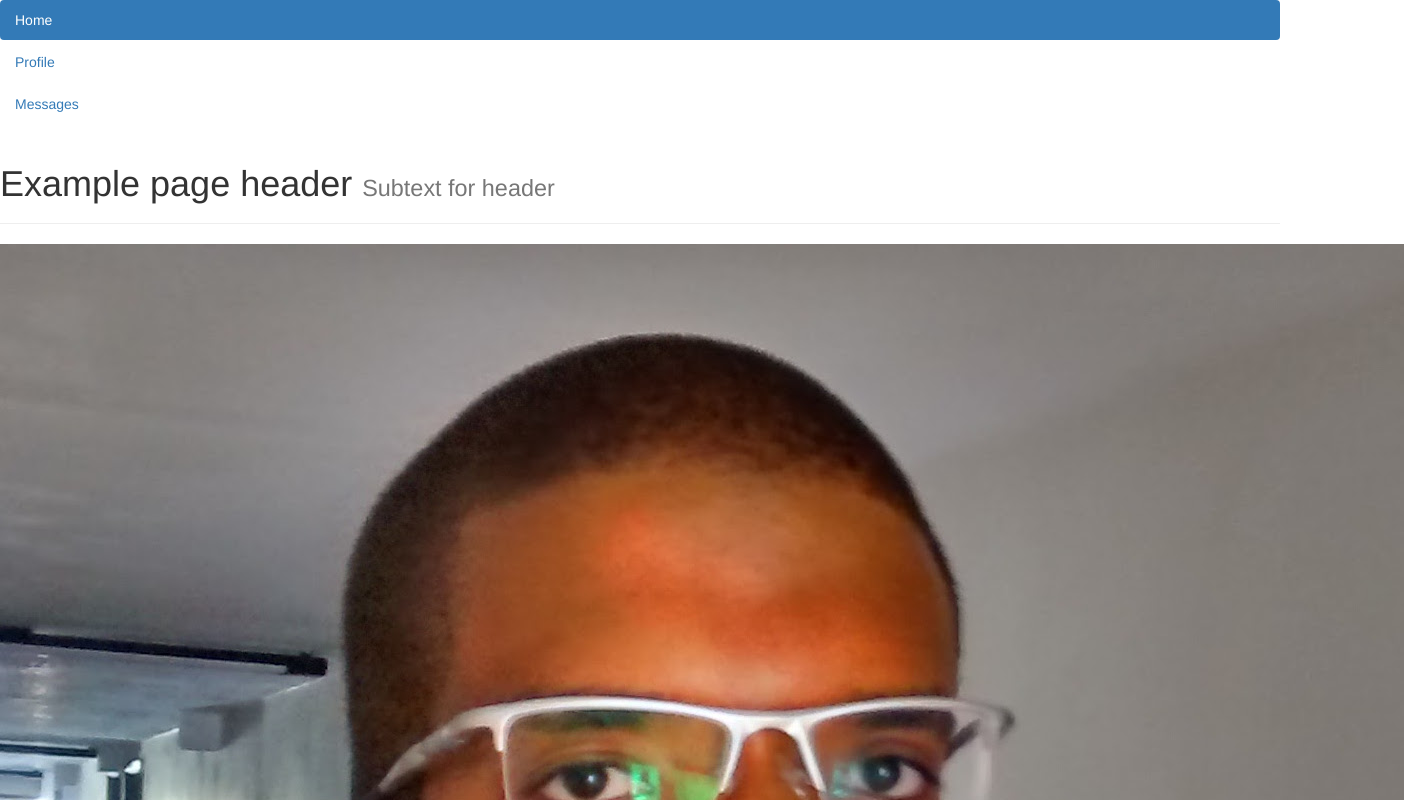
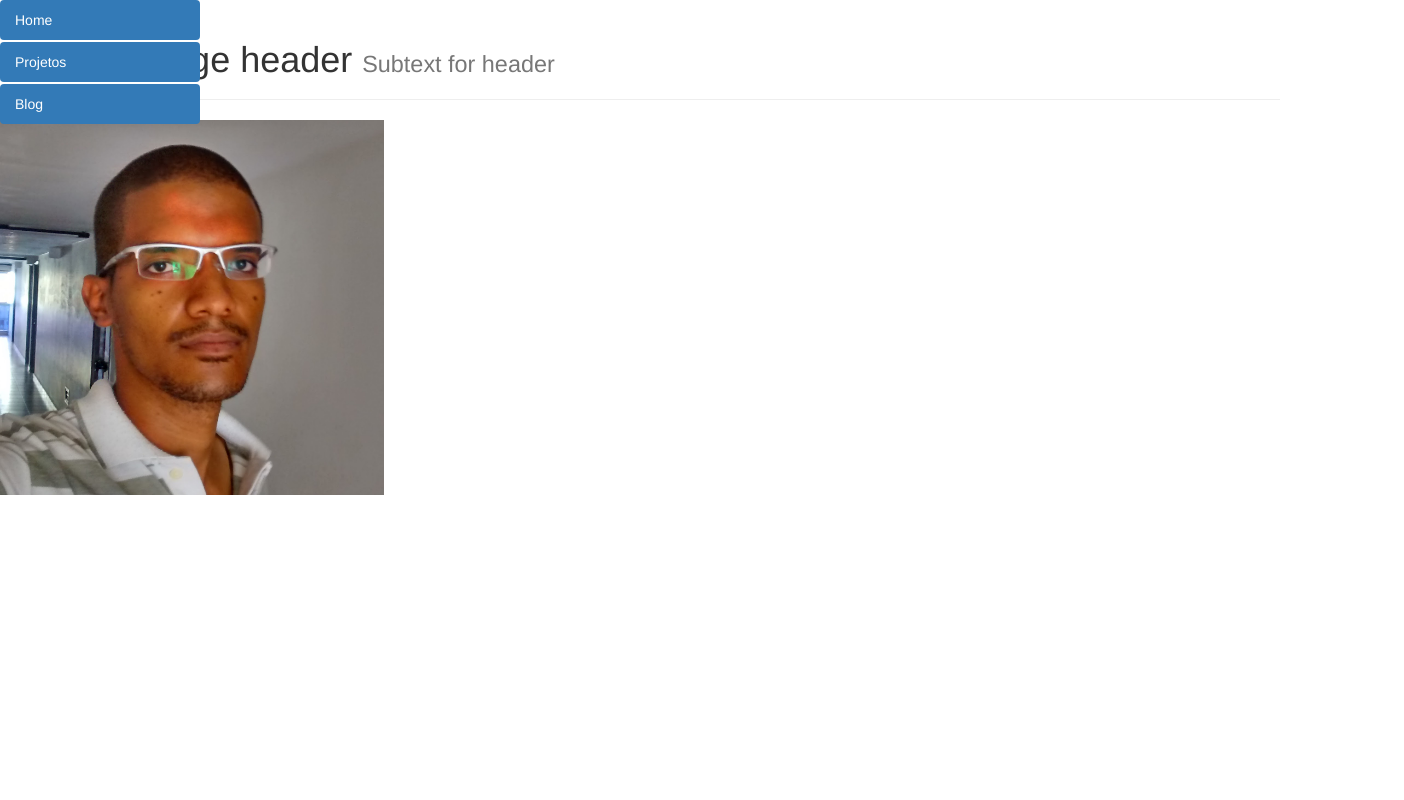
Before and after one commit to viniciusvts/viniciusvts.github.io, an Angular app in the folder vtsantana/: page / in a window 1280 px wide. Shown: the top 800 px of the page, 1404 px wide, since content can reach past the window. Built offline with nearby package versions, Linux system fonts and the light colour scheme.

Commit message:
irei começar a posicionar as divs

```diff
--- a/vtsantana/src/app/app.component.css
+++ b/vtsantana/src/app/app.component.css
@@ -1,3 +1,11 @@
 #menu{
+    position: fixed;
     width: 200px;
+    padding: 0px;
+    margin: 0px;
 }
+.contents{
+    position: relative;
+    float: right;
+    z-index: -1;
+}
--- a/vtsantana/src/app/app.component.html
+++ b/vtsantana/src/app/app.component.html
@@ -1,7 +1,11 @@
 <!--The content below is only a placeholder and can be replaced.-->
-<ul class="nav nav-pills nav-stacked">
-  <li role="presentation" class="active"><a href="#">Home</a></li>
-  <li role="presentation"><a href="#">Profile</a></li>
-  <li role="presentation"><a href="#">Messages</a></li>
-</ul>
-<app-home></app-home>
+<div id="menu">
+  <ul class="nav nav-pills nav-stacked">
+    <li role="presentation" [class.active]="menuOption == 'home'"><a href="#">Home</a></li>
+    <li role="presentation" [class.active]="menuOption == 'home'"><a href="#">Projetos</a></li>
+    <li role="presentation" [class.active]="menuOption == 'home'"><a href="#">Blog</a></li>
+  </ul>
+</div>
+<div class="contents">
+  <app-home></app-home>
+</div>
--- a/vtsantana/src/app/home/home.component.css
+++ b/vtsantana/src/app/home/home.component.css
@@ -0,0 +1,4 @@
+.images{
+    width: 30%;
+    align-content: center;
+}
--- a/vtsantana/src/app/home/home.component.html
+++ b/vtsantana/src/app/home/home.component.html
@@ -1,4 +1,4 @@
 <div class="page-header">
   <h1>Example page header <small>Subtext for header</small></h1>
 </div>
-<img src="../../assets/bio.jpg" alt="bio" class="rounded">
+<img src="../../assets/bio.jpg" alt="bio" class="rounded images">
--- a/vtsantana/src/index.html
+++ b/vtsantana/src/index.html
@@ -7,7 +7,6 @@
 
   <meta name="viewport" content="width=device-width, initial-scale=1">
   <link rel="icon" type="image/x-icon" href="favicon.ico">
-  <link rel="stylesheet" href="https://maxcdn.bootstrapcdn.com/bootstrap/3.3.7/css/bootstrap.min.css" integrity="sha384-BVYiiSIFeK1dGmJRAkycuHAHRg32OmUcww7on3RYdg4Va+PmSTsz/K68vbdEjh4u" crossorigin="anonymous">
 </head>
 <body>
   <app-root></app-root>
```
Also changed, not shown: vtsantana/.angular-cli.json.
